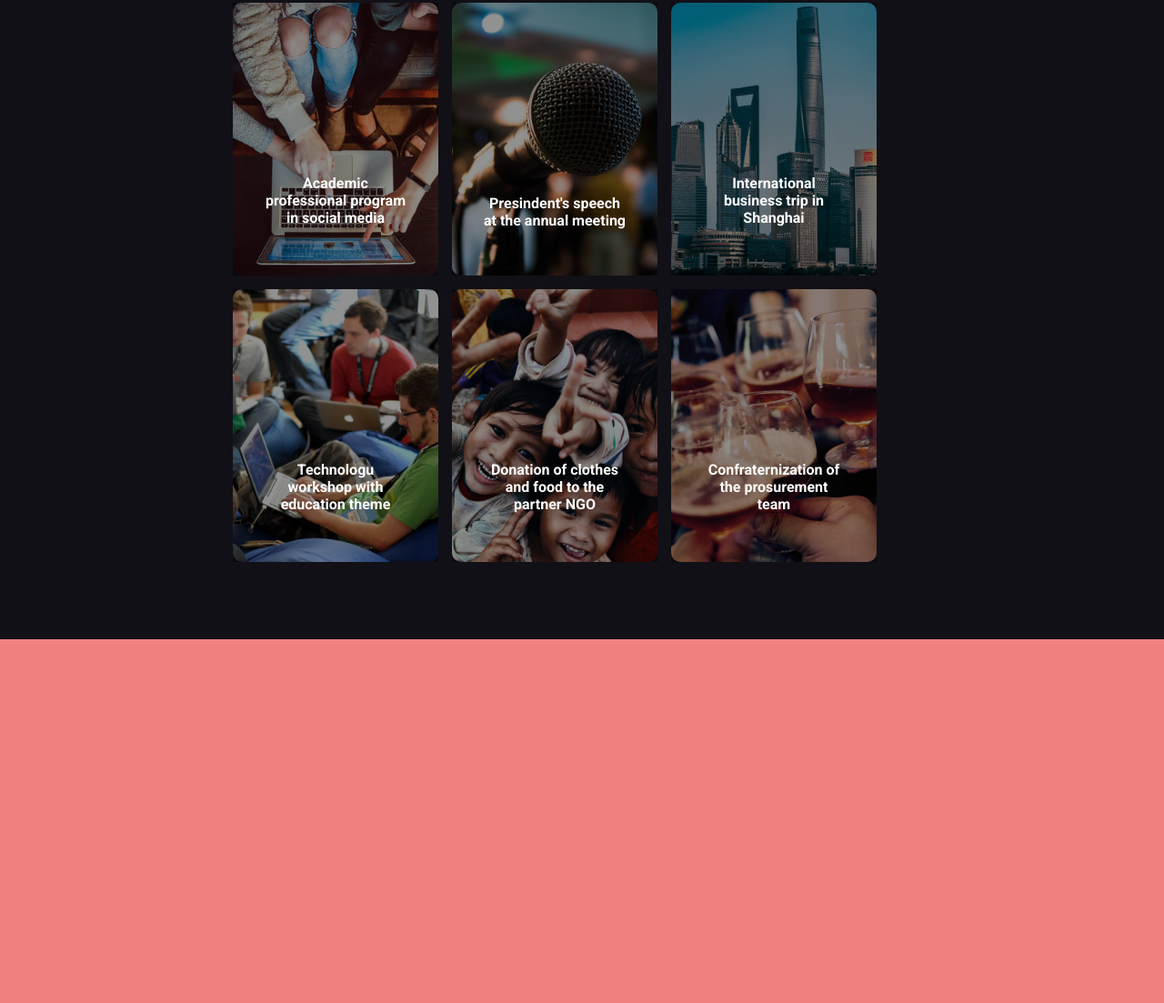
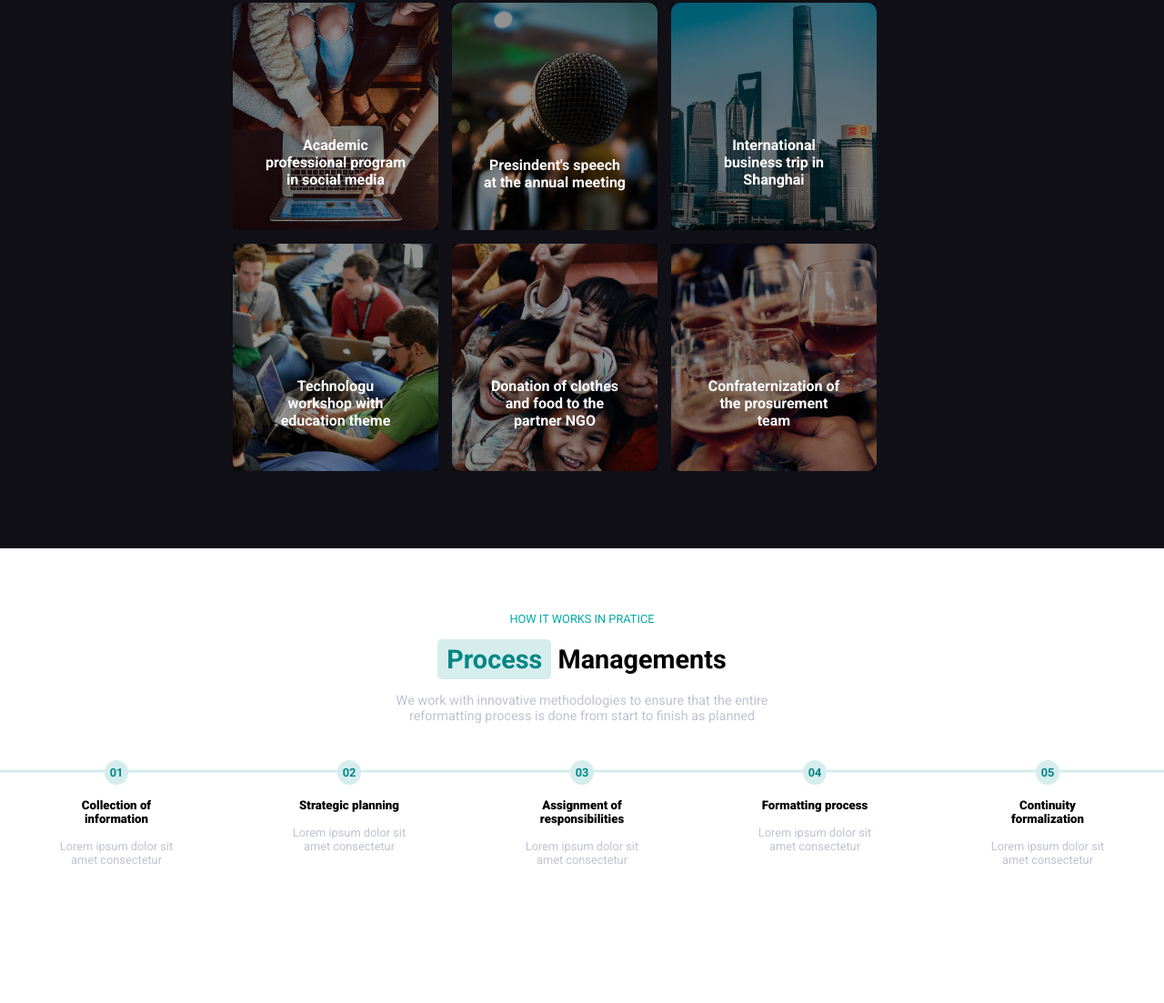
Before and after one commit to Emanuele-Cannone/proj-html-vuejs, a plain HTML site: page index.html in a window 1280 px wide. Shown: the part 1861-2964 px from the top of the page at 91% size. Before the commit the page ends 2564 px from the top, so only its background shows below. Drawn offline with nearby package versions, Linux system fonts and the light colour scheme.

Commit message:
section process ok

```diff
--- a/css/style.css
+++ b/css/style.css
@@ -128,7 +128,7 @@ ul.options{
     align-items: center;
 }
 
-ul li{
+#h-bottom ul li{
     list-style: none;
     padding: 0 10px;
     color: #f9f9f9;
@@ -270,6 +270,7 @@ p.title{
 
 .descrizione-company h2{
     margin: 20px 0;
+    font-size: 1.8rem;
 }
 
 .specifica-dati:nth-child(2){
@@ -378,7 +379,7 @@ p.title{
     width: calc(100% / 3 - 30px);
     background-position: center;
     background-size: cover;
-    height: 300px;
+    height: 250px;
     display: flex;
     flex-direction: column;
     justify-content: flex-end;
@@ -431,3 +432,67 @@ p.title{
 #img-sei{
     background-image: url(../img/project-6.jpg);
 }
+
+
+
+/* section process */
+#process{
+    height: 500px;
+    background-color: #fff;
+    text-align: center;
+}
+
+#process h2{
+    margin: 20px;
+    font-size: 1.8rem;
+}
+
+#process .lista{
+    position: relative;
+}
+
+#process hr{
+    background-color: #d6edee;
+    height: 3px;
+    border: none;
+    position: absolute;
+    top: 10%;
+    left: 0;
+    width: 100%;
+    transform: translateY(-50%);
+}
+
+#process .contenitore p:first-child{
+    font-size: 0.8rem;
+    padding-top: 70px;
+}
+
+#process .contenitore p:last-child{
+    width: 60%;
+    margin: 0 auto 40px auto;
+    font-size: 0.9rem;
+}
+
+.proprieta{
+    width: calc(100% / 5);
+    max-width: 130px;
+    margin: 0 auto;
+    align-items: center;
+}
+
+#process .proprieta .evidenziatore{
+    padding: 6px;
+    border-radius: 50%;
+    font-size: 0.8rem;
+    font-weight: 700;
+    z-index: 1;
+}
+
+#process .proprieta h5{
+    padding: 15px 0;
+    font-weight: 900;
+}
+
+#process .proprieta p{
+    font-size: 0.8rem;
+}
--- a/index.html
+++ b/index.html
@@ -114,19 +114,19 @@
 
                         <div class="dati flex">
 
-                            <div class="specifica-dati flex-column" id="employees">
+                            <div class="specifica-dati flex-column">
                                 <div class="green">0</div>
                                 <h4 class="capitalize">employees</h4>
                                 <p class="lightgrey">lorem ipsum dolor sit amet.</p>
                             </div>
 
-                            <div class="specifica-dati flex-column" id="employees">
+                            <div class="specifica-dati flex-column">
                                 <div class="green">0</div>
                                 <h4 class="capitalize">partners</h4>
                                 <p class="lightgrey">lorem ipsum dolor sit amet.</p>
                             </div>
 
-                            <div class="specifica-dati flex-column" id="employees">
+                            <div class="specifica-dati flex-column">
                                 <div class="green">0</div>
                                 <h4 class="capitalize">costumers</h4>
                                 <p class="lightgrey">lorem ipsum dolor sit amet.</p>
@@ -207,15 +207,52 @@
 
             </section>
 
+            <!-- sezione process -->
+            <section id="process">
 
-            <!-- sezione process -->
-                <!-- qui va inserito un testo centrato per tutta la sezione -->
-                <!-- tieni conto che nella linea da 1 a 5 sia il numero 1 che il numero 5 sono al di fuori
-                della larghezza del container generato inizialmente -->
-                <!--
-                    forse il punto con il numero conviene farlo con il position,
-                    mentre per la linea inserisco o un hr nell'Html oppure un content: " " nel Css
-                -->
+                <div class="contenitore">
+                    <p class="uppercase green">how it works in pratice</p>
+                    <h2 class="capitalize"><span class="evidenziatore">process</span> managements</h2>
+                    <p class="lightgrey">We work with innovative methodologies to ensure that the entire reformatting process is done from start to finish as planned</p>
+                </div>
+
+                <div class="lista">
+
+                    <hr>
+                    <ul class="flex">
+
+                        <li class="proprieta flex-column">
+                            <div class="numero evidenziatore">01</div>
+                            <h5>Collection of information</h5>
+                            <p class="lightgrey">Lorem ipsum dolor sit amet consectetur</p>
+                        </li>
+                        <li class="proprieta flex-column">
+                            <div class="numero evidenziatore">02</div>
+                            <h5>Strategic planning</h5>
+                            <p class="lightgrey">Lorem ipsum dolor sit amet consectetur</p>
+                        </li>
+                        <li class="proprieta flex-column">
+                            <div class="numero evidenziatore">03</div>
+                            <h5>Assignment of responsibilities</h5>
+                            <p class="lightgrey">Lorem ipsum dolor sit amet consectetur</p>
+                        </li>
+                        <li class="proprieta flex-column">
+                            <div class="numero evidenziatore">04</div>
+                            <h5>Formatting process</h5>
+                            <p class="lightgrey">Lorem ipsum dolor sit amet consectetur</p>
+                        </li>
+                        <li class="proprieta flex-column">
+                            <div class="numero evidenziatore">05</div>
+                            <h5>Continuity formalization</h5>
+                            <p class="lightgrey">Lorem ipsum dolor sit amet consectetur</p>
+                        </li>
+
+                    </ul>
+
+                </div>
+
+            </section>
+
             <!-- /sezione process -->
 
 
```
